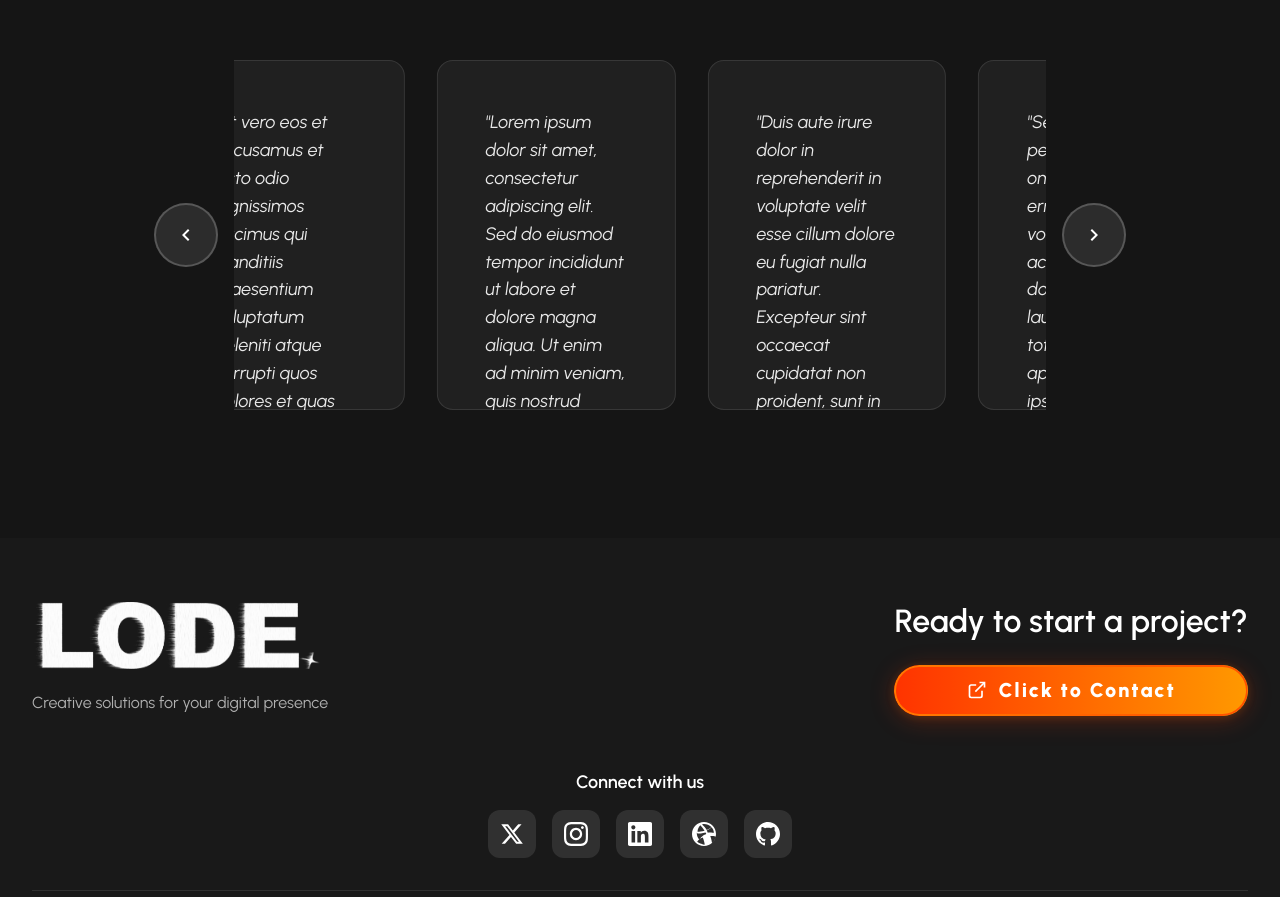
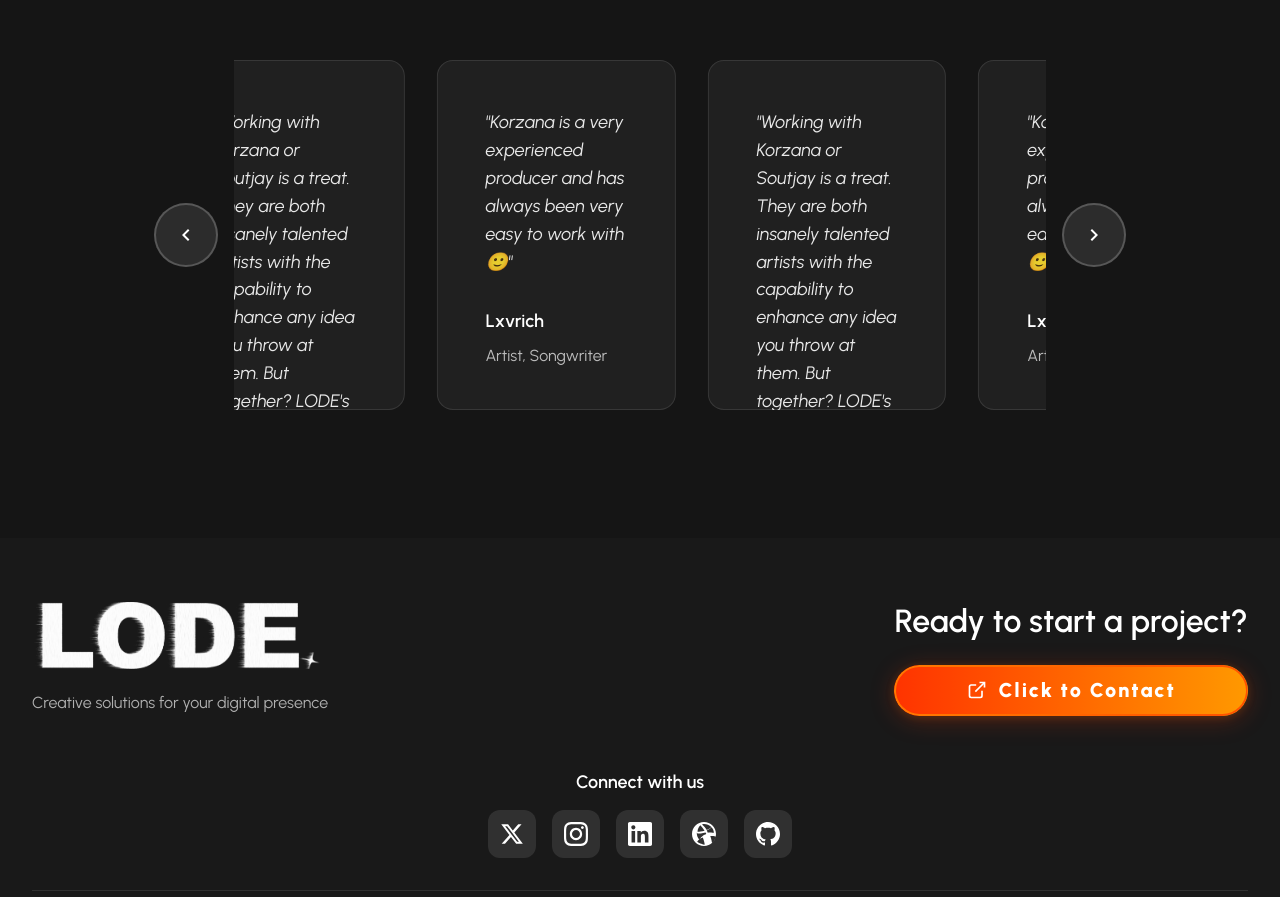
Before and after one commit to SeamusMullan/lode-site, a Vue app: page / in a window 1280 px wide. Shown: the part 2862-3759 px from the top of the page. Built offline with nearby package versions, Linux system fonts and the light colour scheme; no server answers.

Commit message:
update testemonials

```diff
--- a/src/components/Testemonials-Detailed.vue
+++ b/src/components/Testemonials-Detailed.vue
@@ -5,27 +5,15 @@ import { Carousel, Slide, Navigation } from 'vue3-carousel'
 const testimonials = [
   {
     id: 1,
-    quote: "Lorem ipsum dolor sit amet, consectetur adipiscing elit. Sed do eiusmod tempor incididunt ut labore et dolore magna aliqua. Ut enim ad minim veniam, quis nostrud exercitation ullamco.",
-    name: "John Doe",
-    role: "Creative Director"
+    quote: "Korzana is a very experienced producer and has always been very easy to work with 🙂",
+    name: "Lxvrich",
+    role: "Artist, Songwriter"
   },
   {
     id: 2,
-    quote: "Duis aute irure dolor in reprehenderit in voluptate velit esse cillum dolore eu fugiat nulla pariatur. Excepteur sint occaecat cupidatat non proident, sunt in culpa qui officia deserunt.",
-    name: "Jane Smith",
-    role: "Marketing Manager"
-  },
-  {
-    id: 3,
-    quote: "Sed ut perspiciatis unde omnis iste natus error sit voluptatem accusantium doloremque laudantium, totam rem aperiam, eaque ipsa quae ab illo inventore veritatis.",
-    name: "Mike Johnson",
-    role: "Product Manager"
-  },
-  {
-    id: 4,
-    quote: "At vero eos et accusamus et iusto odio dignissimos ducimus qui blanditiis praesentium voluptatum deleniti atque corrupti quos dolores et quas molestias excepturi sint.",
-    name: "Sarah Wilson",
-    role: "UI/UX Designer"
+    quote: "Working with Korzana or Soutjay is a treat. They are both insanely talented artists with the capability to enhance any idea you throw at them. But together? LODE's capabilities are infinitely better. Expect nothing less than greatness from these two.",
+    name: "Maybe blue",
+    role: "Artist"
   }
 ]
 
```
